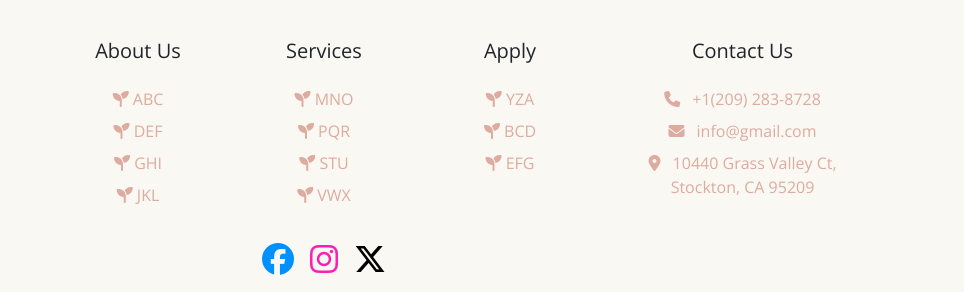
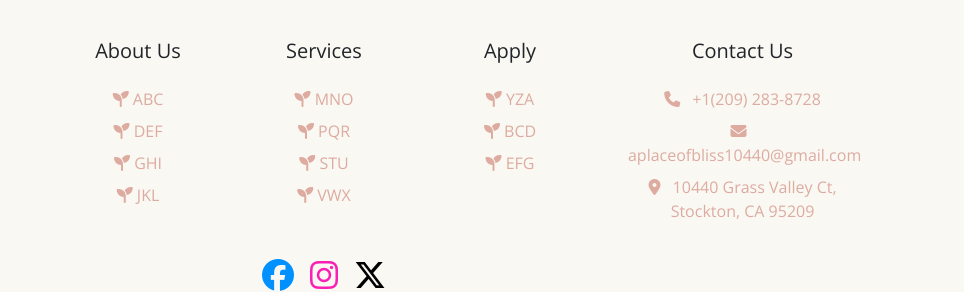
Before and after one commit to unitdevusd/place-bliss, a plain HTML site: page Index.html in a window 1280 px wide. Shown: the part 4449-4741 px from the top of the page, 316-1280 px from the left. Drawn offline with nearby package versions, Linux system fonts and the light colour scheme; files whose address does not match are found by name.

Commit message:
changing email at bottom

```diff
--- a/Index.html
+++ b/Index.html
@@ -454,7 +454,7 @@
                         <li class="mb-2">
                             <!-- <p class="_fontcolor"><i class="fas fa-envelope pe-2 mb-0"></i>&nbsp;info@gmail.com</p> -->
                             <a href="mailto:info@gmail.com" class="_fontcolor"><i
-                                    class="fas fa-envelope pe-2 mb-0"></i>&nbsp;info@gmail.com</a>
+                                    class="fas fa-envelope pe-2 mb-0"></i>&nbsp;aplaceofbliss10440@gmail.com</a>
                         </li>
                         <li class="mb-2">
                             <!-- <p class="_fontcolor"><i class="fas fa-map-marker-alt pe-2"></i>&nbsp;408台中市南屯區公益路二段51號18樓</p> -->
```
